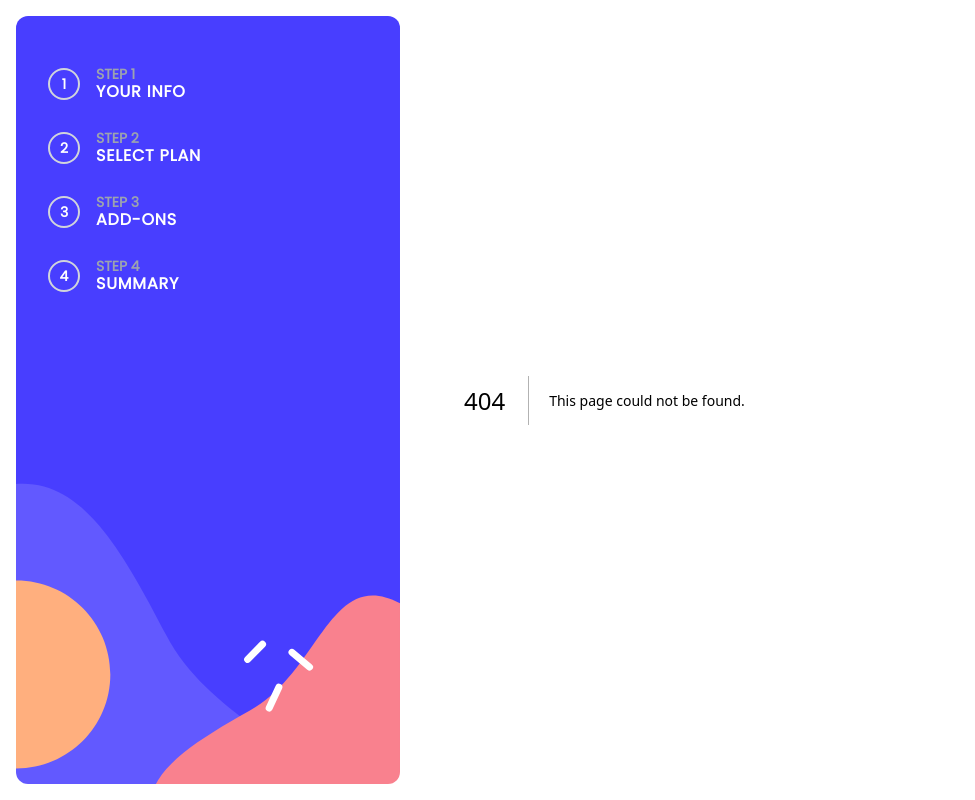
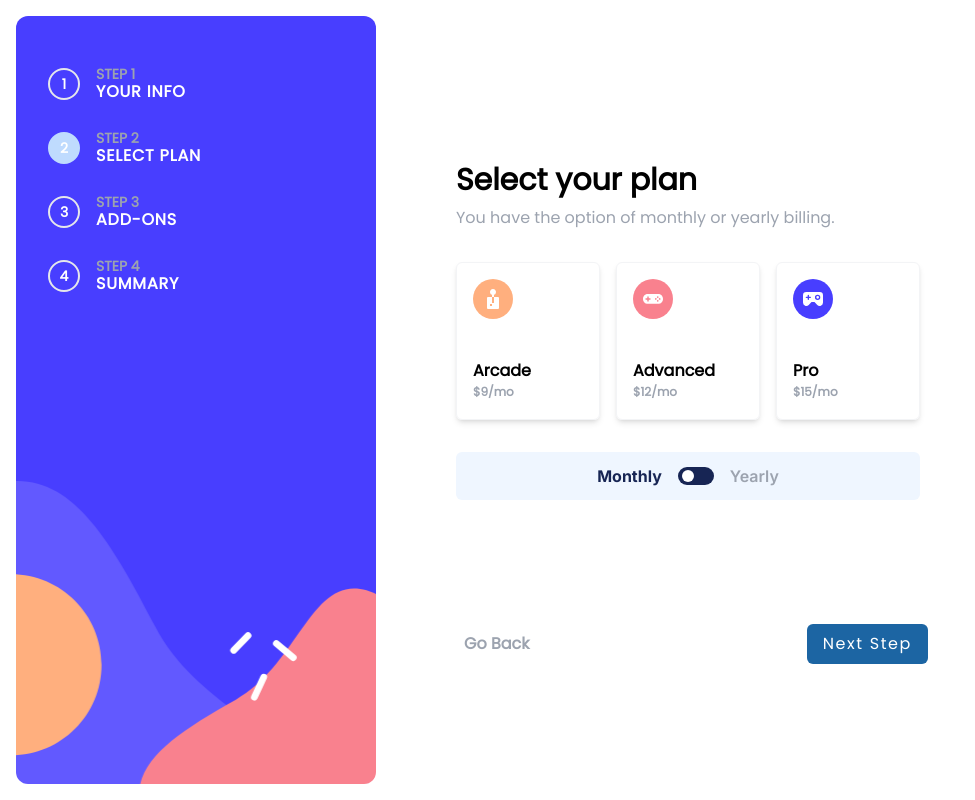
Before and after one commit to Wajud/game-plans-project, a Next.js app: page /plans in a window 1280 px wide. Before the commit this address had no page. Shown: the whole page, without its empty margins (0-975 px from the left). Built offline with nearby package versions, Linux system fonts and the light colour scheme.

Commit message:
added plans page

```diff
--- /dev/null
+++ b/app/add-ons/page.js
@@ -0,0 +1,11 @@
+import React from "react";
+
+const AddOns = () => {
+  return (
+    <div>
+      <h1>Add-ons Page</h1>
+    </div>
+  );
+};
+
+export default AddOns;
--- a/app/components/DesktopNavlinks.js
+++ b/app/components/DesktopNavlinks.js
@@ -1,24 +1,24 @@
+"use client";
 import { links } from "@/app/components/MobileNavlinks";
 import Link from "next/link";
 import Image from "next/image";
 import DesktopBg from "@/app/assets/images/bg-sidebar-desktop.svg";
-
+import { usePathname } from "next/navigation";
 const DesktopSideBar = () => {
+  const pathname = usePathname();
   return (
     <div className="relative z-20 top-[2vh] left-4 w-full h-[96vh] rounded-xl bgDesktop">
-      {/* <div className="absolute h-[96vh] left-2 top-[2vh]">
-        <Image
-          src={DesktopBg}
-          alt="desktop-bg"
-          className="w-full h-full object-fill"
-        />
-      </div> */}
-
       <ul className="px-6 pl-8 pt-12 flex flex-col gap-6 ">
         {links.map((link) => (
           <li>
-            <Link href="/" className="flex gap-4 items-center">
-              <p className="w-8 h-8 text-center flex justify-center items-center text-white text-sm font-semibold rounded-full border-2 border-gray-300">
+            <Link href={link.href} className="flex gap-4 items-center">
+              <p
+                className={`w-8 h-8 text-center flex justify-center items-center text-white text-sm font-semibold rounded-full border-2  ${
+                  link.href === pathname
+                    ? "bg-blue-200 border-blue-200 text-black"
+                    : "bg-transparent"
+                }`}
+              >
                 {link.title}
               </p>
               <div>
--- a/app/components/MobileNavlinks.js
+++ b/app/components/MobileNavlinks.js
@@ -1,31 +1,44 @@
+"use client";
 import React from "react";
 import Link from "next/link";
+import { usePathname } from "next/navigation";
 
 export const links = [
   {
     title: 1,
     details: "your info",
+    href: "/",
   },
   {
     title: 2,
     details: "select plan",
+    href: "/plans",
   },
   {
     title: 3,
     details: "add-ons",
+    href: "/add-ons",
   },
   {
     title: 4,
     details: "summary",
+    href: "/summary",
   },
 ];
 
 const MobileNavlinks = () => {
+  const pathname = usePathname();
   return (
     <ul className="flex justify-center gap-4">
       {links.map((link) => (
-        <li className="w-8 h-8 text-center flex justify-center items-center text-white rounded-full border-2 border-white">
-          <Link href="/">{link.title}</Link>
+        <li
+          className={`w-8 h-8 text-center flex justify-center items-center text-white rounded-full border-2 ${
+            link.href === pathname
+              ? "bg-blue-200 border-blue-200 text-black"
+              : "bg-transparent"
+          }`}
+        >
+          <Link href={link.href}>{link.title}</Link>
         </li>
       ))}
     </ul>
--- a/app/layout.js
+++ b/app/layout.js
@@ -21,7 +21,7 @@ export default function RootLayout({ children }) {
           <DesktopSideBar />
         </div>
 
-        <div className="md:self-center">{children}</div>
+        <div className="md:self-center md:w-[70%]">{children}</div>
       </body>
     </html>
   );
--- a/app/page.js
+++ b/app/page.js
@@ -3,7 +3,7 @@ import MobileHeader from "@/app/components/MobileHeader";
 
 export default function Home() {
   return (
-    <>
+    <div className="max-w-[32rem]">
       <div className="bg-blue-100 h-[66vh] md:hidden"></div>
       <div className="w-[90%] md:w-full px-4 md:pr-8 py-8 absolute md:static top-24 mt-[6px] left-1/2 md:left-0 -translate-x-1/2 md:translate-x-0 rounded-md bg-white">
         <h1 className="font-bold text-3xl mb-2">Personal info</h1>
@@ -58,10 +58,10 @@ export default function Home() {
         </form>
       </div>
       <div className="flex justify-end px-6 py-3 md:mt-20">
-        <button className="bg-[#1C65A3] text-white font-semibold px-4 py-2 rounded-md">
+        <button className="bg-[#1C65A3] text-white px-4 py-2 rounded-md tracking-widest font-medium">
           Next Step
         </button>
       </div>
-    </>
+    </div>
   );
 }
--- /dev/null
+++ b/app/plans/page.js
@@ -0,0 +1,85 @@
+import React from "react";
+import { Inter } from "next/font/google";
+import Image from "next/image";
+import arcadeImage from "@/app/assets/images/icon-arcade.svg";
+import advancedImage from "@/app/assets/images/icon-advanced.svg";
+import proImage from "@/app/assets/images/icon-pro.svg";
+import Link from "next/link";
+
+const inter = Inter({ subsets: ["latin"] });
+
+const Plans = () => {
+  return (
+    <div className="max-w-[32rem]">
+      <div className="bg-blue-100 h-[66vh] md:hidden"></div>
+      <div className="w-[90%] md:w-full px-4 md:pr-8 py-8 absolute md:static top-24 mt-[6px] left-1/2 md:left-0 -translate-x-1/2 md:translate-x-0 rounded-md bg-white">
+        <h1 className="font-bold text-3xl mb-2">Select your plan</h1>
+        <p className="text-gray-400 font-medium">
+          You have the option of monthly or yearly billing.
+        </p>
+
+        {/* Plans Section */}
+        <section className="flex flex-col md:flex-row gap-4 py-8 pb-2">
+          <Link
+            href="/"
+            className="md:w-[33%] flex md:flex-col gap-4 py-4 px-4 border border-gray-100 shadow-md rounded-md hover:bg-blue-50 hover:border-blue-800"
+          >
+            <Image src={arcadeImage} />
+            <div>
+              <p className="font-semibold -mb-1 md:mt-6">Arcade</p>
+              <small className="text-xs font-semibold text-gray-400">
+                $9/mo
+              </small>
+              <small className="hidden">2 months free</small>
+            </div>
+          </Link>
+
+          <Link
+            href="/"
+            className="md:w-[33%] flex md:flex-col gap-4 py-4 px-4 border border-gray-100 shadow-md rounded-md  hover:bg-blue-50 hover:border-blue-800"
+          >
+            <Image src={advancedImage} />
+            <div>
+              <p className="font-semibold -mb-1 md:mt-6">Advanced</p>
+              <small className="text-xs font-semibold text-gray-400">
+                $12/mo
+              </small>
+            </div>
+          </Link>
+
+          <Link
+            href="/"
+            className="md:w-[33%] flex md:flex-col gap-4 py-4 px-4 border border-gray-100 shadow-md rounded-md  hover:bg-blue-50 hover:border-blue-800"
+          >
+            <Image src={proImage} />
+            <div>
+              <p className="font-semibold -mb-1 md:mt-6">Pro</p>
+              <small className="text-xs font-semibold text-gray-400">
+                $15/mo
+              </small>
+            </div>
+          </Link>
+        </section>
+        <div
+          className={`flex justify-center items-center gap-4 bg-blue-50 py-3 rounded-md mt-4 md:mt-6 ${inter.className}`}
+        >
+          <p className="font-bold text-blue-950">Monthly</p>
+          <div className="w-[36px] h-[18px] px-1 py-[0.2rem] bg-blue-950 rounded-full relative">
+            <p className="w-3 h-3 absolute left-[4px] top-[3px] bg-white rounded-full"></p>
+          </div>
+          <p className="font-semibold text-gray-400">Yearly</p>
+        </div>
+
+        {/* End of Plans Section */}
+      </div>
+      <div className="flex justify-between items-center px-6 py-3 md:mt-20">
+        <p className="text-gray-400 font-semibold">Go Back</p>
+        <button className="bg-[#1C65A3] text-white font-medium px-4 py-2 rounded-md tracking-widest">
+          Next Step
+        </button>
+      </div>
+    </div>
+  );
+};
+
+export default Plans;
--- /dev/null
+++ b/app/summary/page.js
@@ -0,0 +1,11 @@
+import React from "react";
+
+const Summary = () => {
+  return (
+    <div>
+      <h1>Summary Page</h1>
+    </div>
+  );
+};
+
+export default Summary;
```
